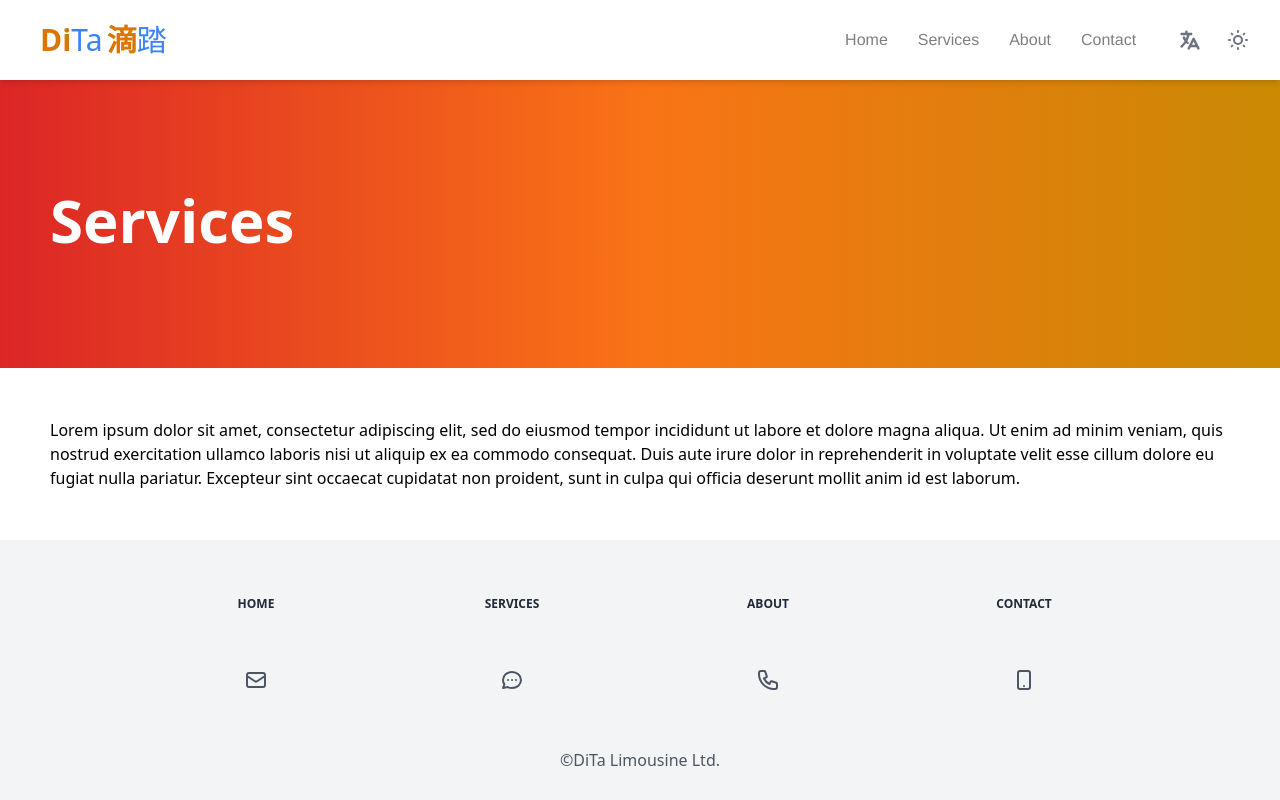
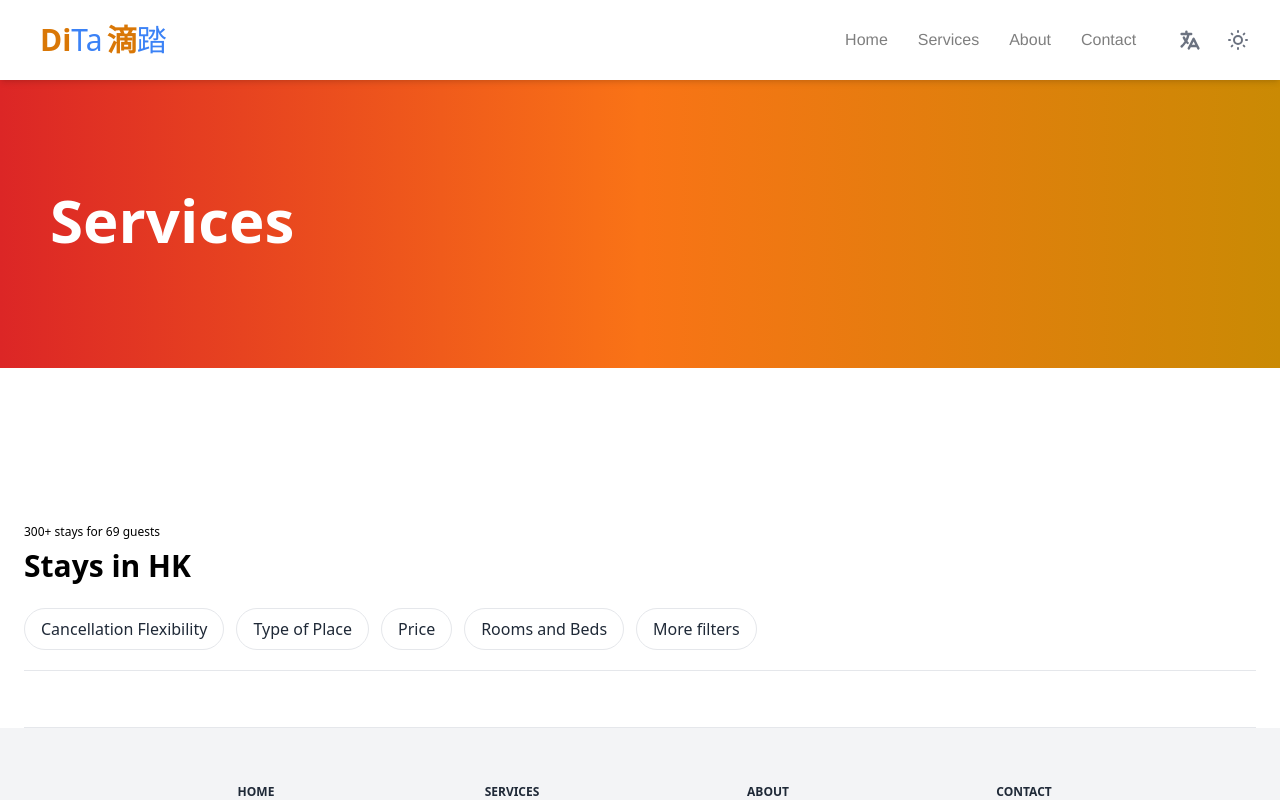
Before and after one commit to booth-algo/DiTa, a Next.js app in the folder dita/: page /services in a window 1280 px wide. Shown: the top 800 px of the page. Built offline with nearby package versions, Linux system fonts and the light colour scheme; what @badrap/bar-of-progress would draw is missing.

Commit message:
uopdating booking form

```diff
--- a/dita/components/InfoCard.tsx
+++ b/dita/components/InfoCard.tsx
@@ -10,38 +10,7 @@ function InfoCard({ img, location, title, description, star, price, total }) {
     transition duration-200 ease-out
     first:border-t'>
     {/* first - only adds top border for first infocard */}
-        <div className='relative h-24 w-40 md:h-52 md:w-80 flex-shrink-0'>
-            <Image
-            className='rounded-2xl'
-            src={img}
-            layout="fill"
-            objectFit='cover' />
-        </div>
 
-        <div className='flex flex-col flex-grow pl-5'>
-            <div className='flex justify-between'>
-                <p>{location}</p>
-                <HeartIcon className='h-7 cursor-pointer' />
-            </div>
-
-            <h4 className='text-xl'>{title}</h4>
-            <div className='border-b w-10 pt-2'/>
-
-            <p className='pt-2 text-sm text-gray-500 flex-grow'>{description}</p>
-
-            <div className='flex justify-between items-end pt-5'>
-                <p className='flex items-center'>
-                    <StarIcon className='h-5 text-red-400' />
-                    {star}
-                </p>
-
-                <div className=''>
-                    <p className='text-lg lg:text-2xl font-semibold pb-2'>{price}</p>
-                    <p className='text-right font-extralight'>{total}</p>
-                </div>
-            </div>
-
-        </div>
 
     </div>
   )
--- a/dita/pages/booking.tsx
+++ b/dita/pages/booking.tsx
@@ -2,7 +2,7 @@ import React from 'react'
 import BookingMap from '../components/BookingMap';
 import Footer from '../components/Footer';
 import Header from '../components/Header';
-import { SearchIcon, GlobeAltIcon, MenuIcon, UserCircleIcon, UsersIcon, TranslateIcon, MoonIcon  } from '@heroicons/react/solid';
+import { SearchIcon, GlobeAltIcon, MenuIcon, UserCircleIcon, UsersIcon, TranslateIcon, MoonIcon, MailIcon, PhoneIcon, ChatIcon, DeviceMobileIcon } from '@heroicons/react/solid';
 import 'react-date-range/dist/styles.css'; // main style file
 import 'react-date-range/dist/theme/default.css'; // theme css file
 import { DateRangePicker } from 'react-date-range';
@@ -35,8 +35,54 @@ function booking({ placeholder }) {
       <Header />
       <h1 className='px-10 pt-10 pb-10 text-4xl'>Booking</h1>
 
-      <main className='max-w-7xl mx-auto px-8 sm:px-16 flex'>
+      <main className='antialiased bg-gray-100'>
 
+
+        <div className='flex w-full min-h-screen justify-center items-center'>
+
+          {/* Main cyan frame */}
+          <div className='flex flex-col space-y-6 bg-cyan-700 w-full max-w-4xl p-8 rounded-xl shadow-lg text-white'>
+
+            <div className='flex flex-col space-y-8 justify-between'>
+
+              <div className='font-bold text-4xl tracking-wide'>
+                <h1>Contact Us</h1>
+                <p className='pt-2 text-cyan-100 text-sm'>lol heres a paragraph</p>
+              </div>
+
+              <div>
+                <div className='inline-flex space-x-2 items-center'>
+                  <PhoneIcon className='h-6 w-6'/>
+                  <div>+852 6698 6968</div>
+                </div>
+              </div>
+
+
+            </div>
+
+            <div>
+              <div className='bg-white rounded-xl shadow-lg p-8'>
+                <form action=""></form>
+              </div>
+
+
+            </div>
+
+
+
+          </div>
+
+        </div>
+
+
+
+      </main>
+
+      <Footer />
+
+
+
+      <div className='hidden'>
         {/* Map */}
 
         {/* map is currently hidden */}
@@ -59,14 +105,7 @@ function booking({ placeholder }) {
         />
         */}
 
-
-
-
-        {/* Booking form */}
-
-        <div className='justify-evenly flex grid grid-cols-1 md:grid-cols-4'>
-
-          <h1 className='px-10 pt-10 pb-5 text-xl'>Start location</h1>
+        {/* Other components */}
 
         <div className='flex'>
 
@@ -81,18 +120,13 @@ function booking({ placeholder }) {
           />
 
         </div>
+      </div>
 
 
 
     </div>
 
 
-
-      </main>
-
-      <Footer />
-
-    </div>
   )
 }
 
--- a/dita/pages/search.tsx
+++ b/dita/pages/search.tsx
@@ -22,6 +22,7 @@ function Search({ searchResults }) {
     <div className='h-screen'>
 
     <Header placeholder={`${location} | ${noOfGuests} guests`} />
+
     <main className='flex'>
       <section className='flex-grow pt-14 px-6'>
         <p className='text-xs'>300+ stays for {noOfGuests} guests</p>
@@ -54,6 +55,7 @@ function Search({ searchResults }) {
       </section>
 
     </main>
+
     <Footer />
     </div>
   )
--- a/dita/pages/services.tsx
+++ b/dita/pages/services.tsx
@@ -1,11 +1,16 @@
 import React from 'react'
 import Footer from '../components/Footer';
 import Header from '../components/Header';
+import { format } from "date-fns";
+import InfoCard from '../components/InfoCard';
+import { useRouter } from 'next/router';
 
 function services() {
   return (
     <div>
       <Header />
+
+      <main>
 
       {/* <h1 className='px-10 pt-10 pb-10 text-4xl'>Services</h1> */}
 
@@ -13,9 +18,35 @@ function services() {
       <div className="text-white text-6xl font-extrabold"><br />Services</div>
       </div>
 
-      <div style={{padding: '50px'}}>
-      Lorem ipsum dolor sit amet, consectetur adipiscing elit, sed do eiusmod tempor incididunt ut labore et dolore magna aliqua. Ut enim ad minim veniam, quis nostrud exercitation ullamco laboris nisi ut aliquip ex ea commodo consequat. Duis aute irure dolor in reprehenderit in voluptate velit esse cillum dolore eu fugiat nulla pariatur. Excepteur sint occaecat cupidatat non proident, sunt in culpa qui officia deserunt mollit anim id est laborum.
-      </div>
+      <div style={{padding: '50px'}}></div>
+
+      <section className='flex-grow pt-14 px-6'>
+        <p className='text-xs'>300+ stays for 69 guests</p>
+
+        <h1 className='text-3xl font-semibold mt-2 mb-6'>Stays in HK</h1>
+
+        <div className='hidden lg:inline-flex mb-5 space-x-3 text-gray-800 whitespace-nowrap'>
+          <p className='button'>Cancellation Flexibility</p>
+          <p className='button'>Type of Place</p>
+          <p className='button'>Price</p>
+          <p className='button'>Rooms and Beds</p>
+          <p className='button'>More filters</p>
+        </div>
+
+        <div className='flex flex-col'>
+          <InfoCard
+
+
+
+          />
+
+        </div>
+
+      </section>
+
+
+
+      </main>
 
       <Footer />
       </div>
```
Lines whose indentation alone changed are shown as unchanged.
